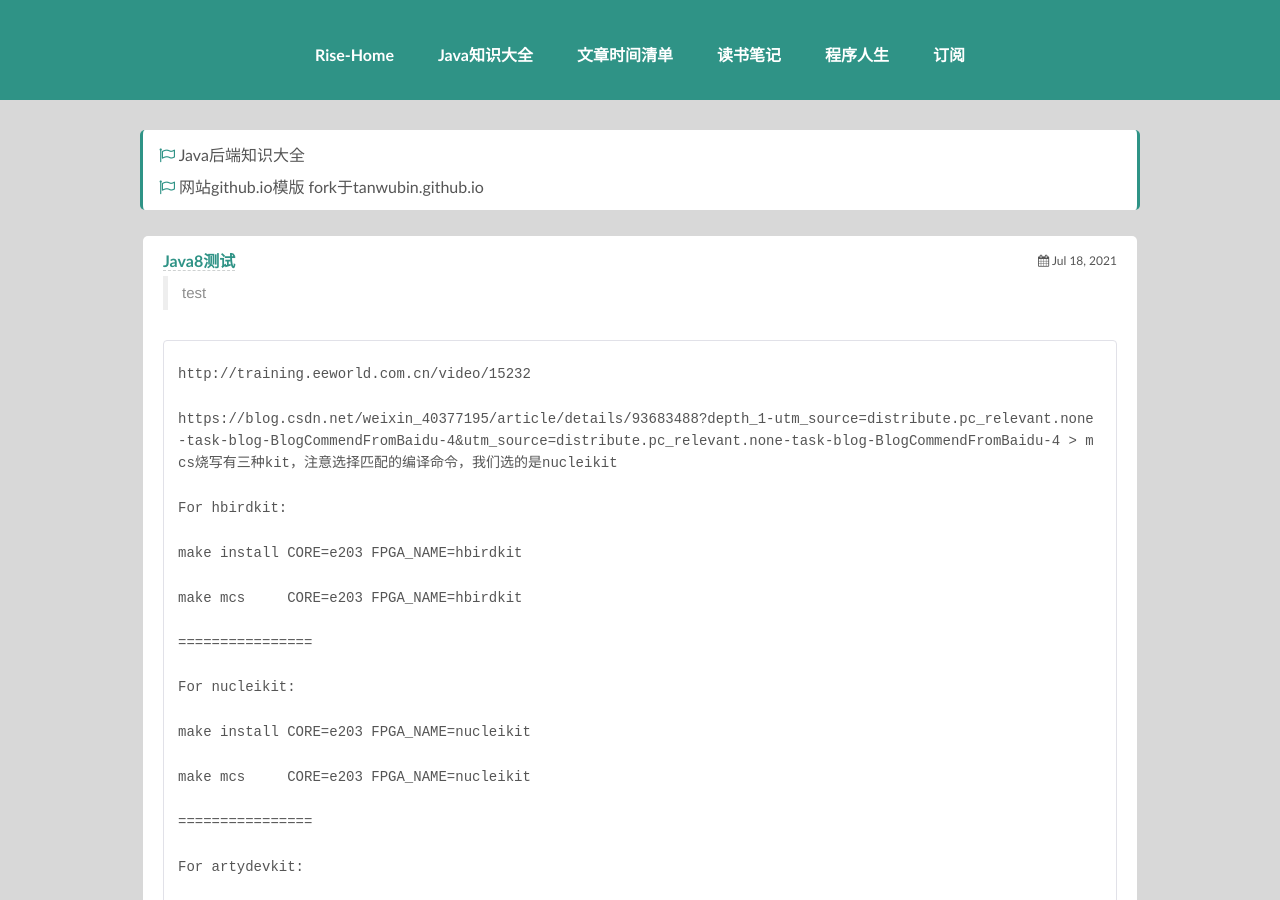
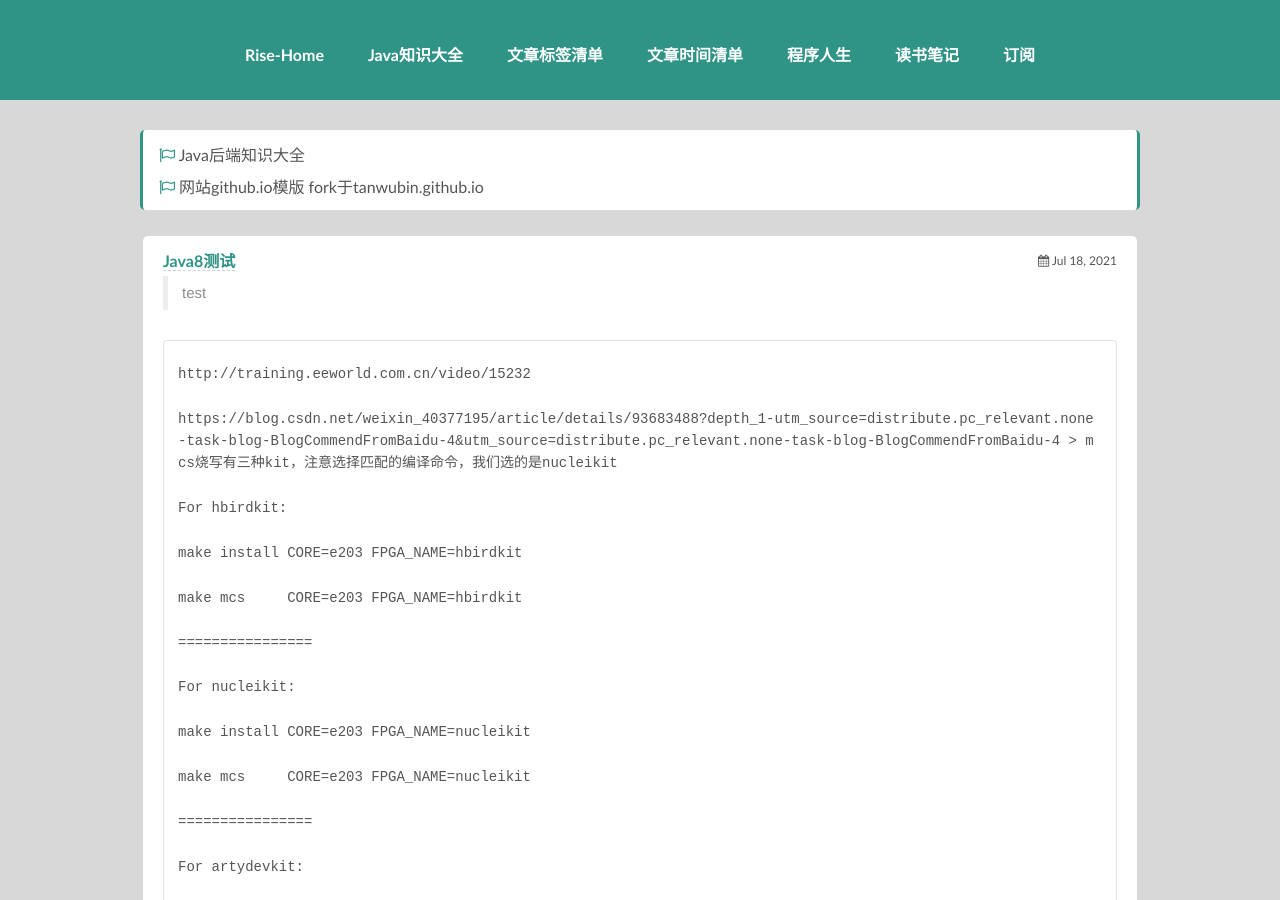
Before and after one commit to Rise1024/-Rise1024-.github.io, a Jekyll site: the page built from index.html, in a window 1280 px wide and 900 px high. Built offline with Jekyll 4.4.1, drawn with Linux system fonts in a browser that asks for light colours; nearby versions of some CDN libraries.

Commit message:
模版init

```diff
--- a/_includes/themes/effector-wide/default.html
+++ b/_includes/themes/effector-wide/default.html
@@ -18,9 +18,10 @@
 <div class="nav">
   <a href="/" class="hvr-pulse-grow">Rise-Home</a>
   <a href="/links" class="hvr-wobble-skew">Java知识大全</a>
+  <a href="/tag" class="hvr-wobble-top">文章标签清单</a>
   <a href="/archive" class="hvr-wobble-horizontal">文章时间清单</a>
+  <a href="/todo" class="hvr-wobble-top">程序人生</a>
   <a href="/talk" class="hvr-pulse">读书笔记</a>
-  <a href="/todo" class="hvr-wobble-top">程序人生</a>
   <a href="/teawaiter" class="hvr-wobble-top">订阅</a>
 <!--  <a href="/teawaiter" class="hvr-buzz  ">茶农-Grower</a>-->
 
```
Also changed, not shown: README.md.
